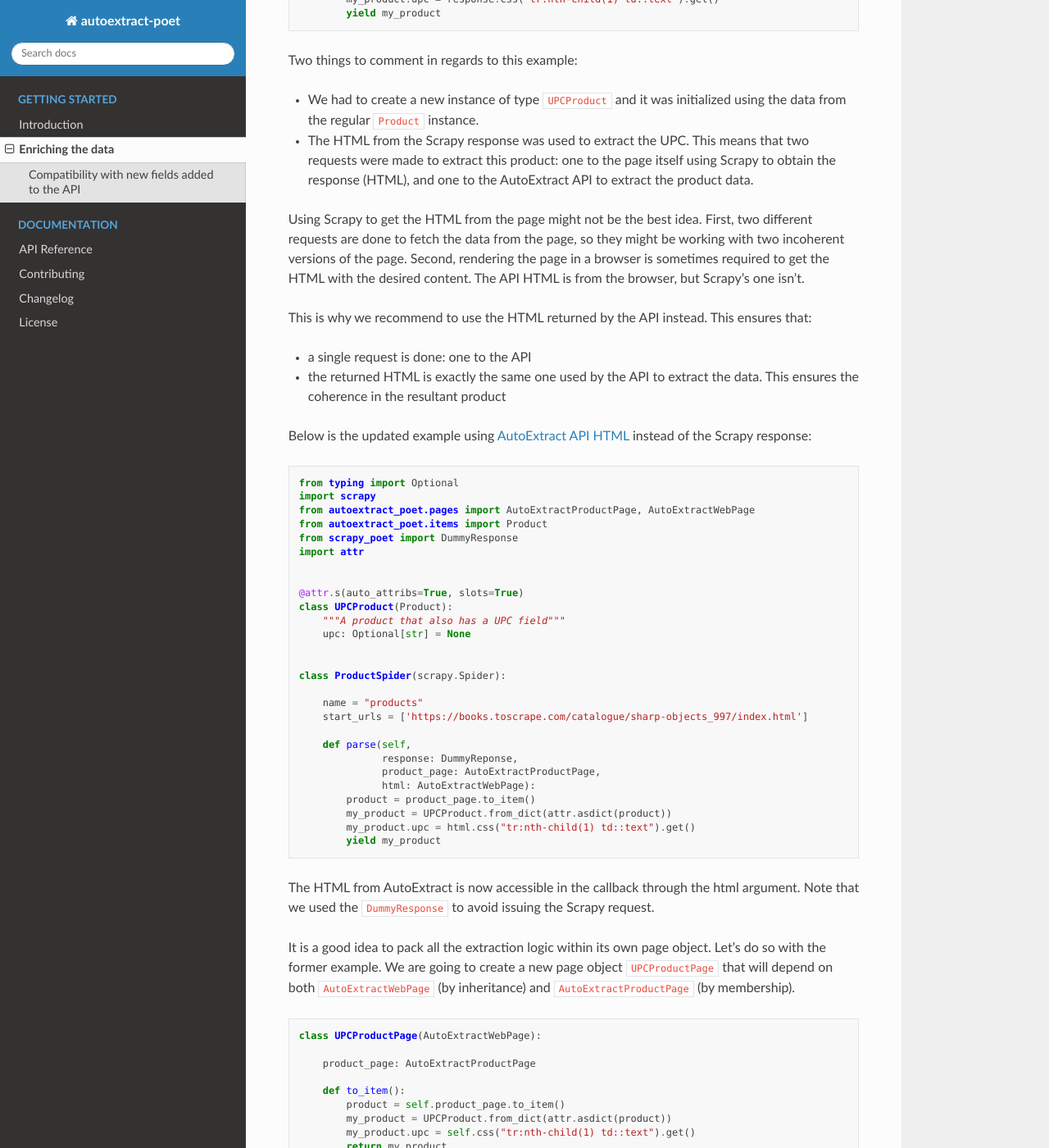
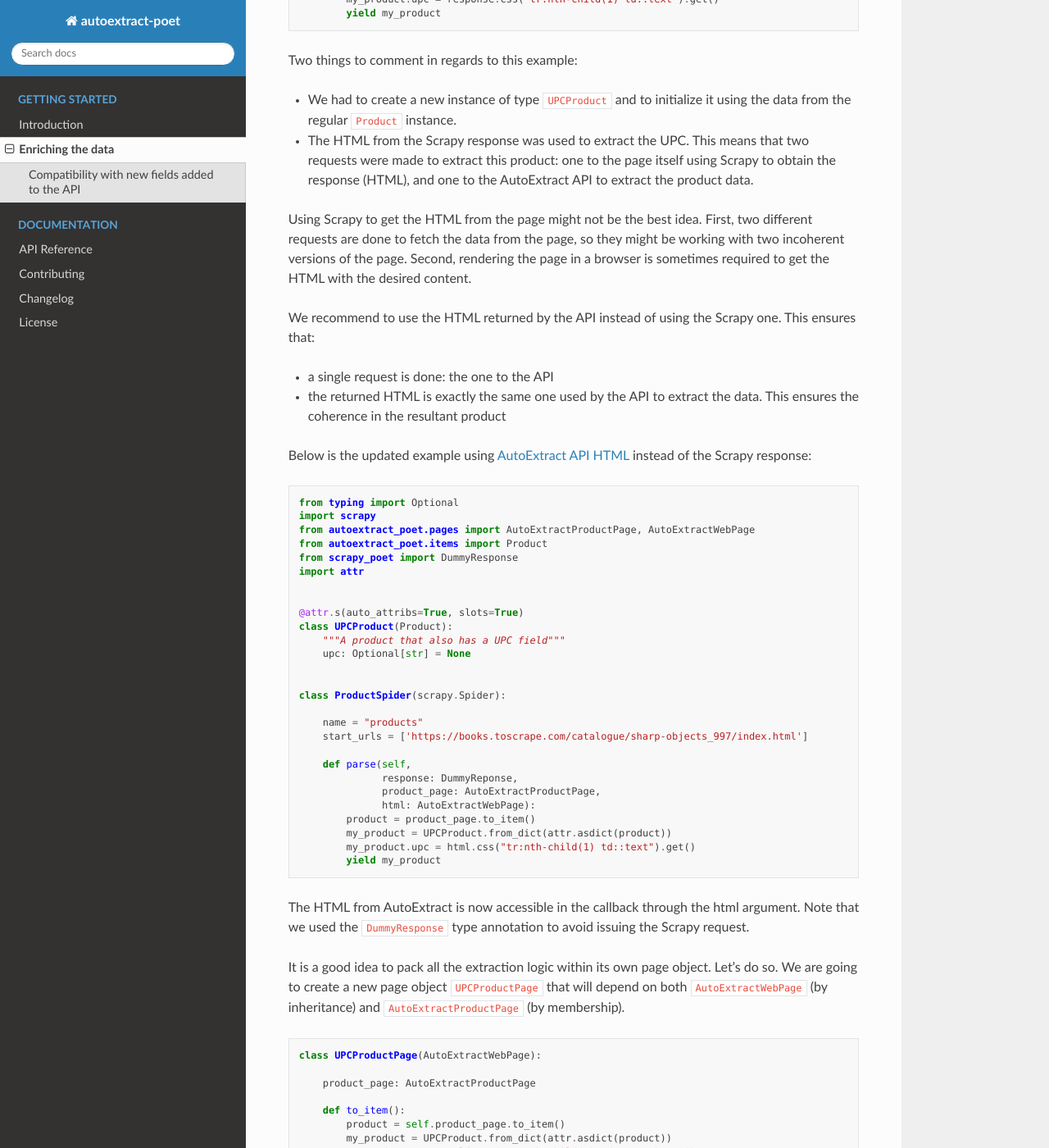
Before and after one commit to scrapinghub/autoextract-poet, a Sphinx documentation site: the page built from docs/enrich.rst, in a window 1280 px wide and 1400 px high, scrolled down 645 px. Shown: the whole window at 82% size. Built offline with Sphinx 7.4.7 and the Read the Docs theme 2.0.0, drawn with Linux system fonts in a browser that asks for light colours; some of the changed text lies outside the part shown.

Commit message:
Fixes in the doc

```diff
--- a/docs/enrich.rst
+++ b/docs/enrich.rst
@@ -38,7 +38,7 @@ the extracted product.
 
 Two things to comment in regards to this example:
 
-* We had to create a new instance of type ``UPCProduct`` and it was initialized
+* We had to create a new instance of type ``UPCProduct`` and to initialize it
   using the data from the regular ``Product`` instance.
 
 * The HTML from the Scrapy response was used to extract the UPC. This means that
@@ -51,11 +51,11 @@ Using Scrapy to get the HTML from the page might not be the best idea. First,
 two different requests are done to fetch the data from the page, so they might
 be working with two incoherent versions of the page. Second, rendering the page
 in a browser is sometimes required to get the HTML with the desired content.
-The API HTML is from the browser, but Scrapy's one isn't.
 
-This is why we recommend to use the HTML returned by the API instead. This ensures that:
+We recommend to use the HTML returned by the API instead of using the Scrapy one.
+This ensures that:
 
-* a single request is done: one to the API
+* a single request is done: the one to the API
 * the returned HTML is exactly the same one used by the API to extract the data.
   This ensures the coherence in the resultant product
 
@@ -93,10 +93,11 @@ instead of the Scrapy response:
             yield my_product
 
 The HTML from AutoExtract is now accessible in the callback through the html
-argument. Note that we used the ``DummyResponse`` to avoid issuing the Scrapy request.
+argument. Note that we used the ``DummyResponse`` type annotation
+to avoid issuing the Scrapy request.
 
 It is a good idea to pack all the extraction logic within its own page
-object. Let's do so with the former example. We are going to create
+object. Let's do so. We are going to create
 a new page object ``UPCProductPage`` that will depend on both
 ``AutoExtractWebPage`` (by inheritance) and ``AutoExtractProductPage``
 (by membership).
@@ -115,10 +116,10 @@ a new page object ``UPCProductPage`` that will depend on both
 
 Note that the methods ``css`` and ``xpath`` are available through ``self``.
 
-See the `scrapy-poet tutorial<https://scrapy-poet.readthedocs.io/en/stable/intro/tutorial.html>`_
+See the `scrapy-poet tutorial <https://scrapy-poet.readthedocs.io/en/stable/intro/tutorial.html>`_
 to learn more about page objects and understand better the example above.
 
-And how does the spider look like now?. Here you can see it:
+And how does the spider look like now? Here you can see it:
 
 .. code-block:: python
 
```
Also changed, not shown: other parts of docs/enrich.rst (+4 -4 lines).
